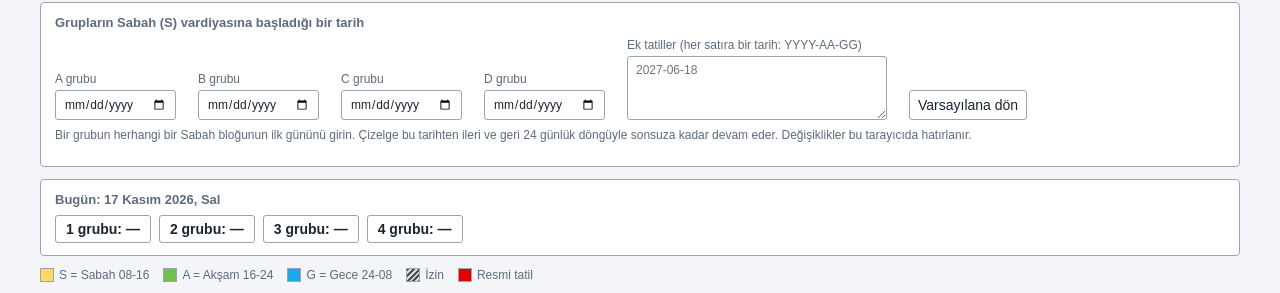
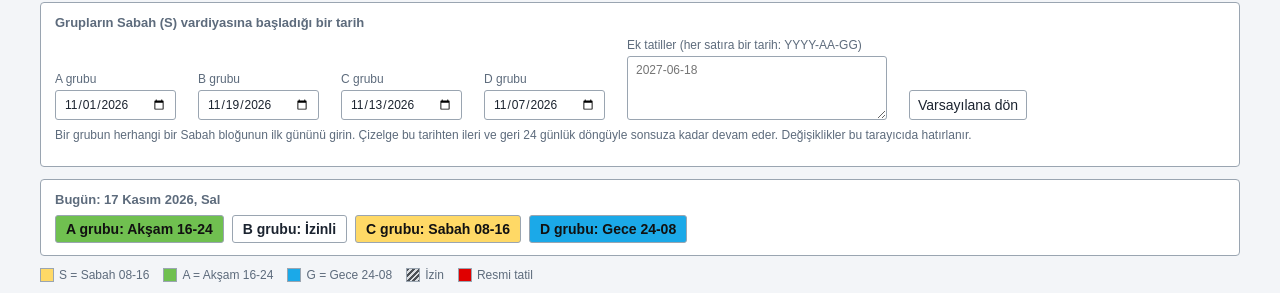
Before and after one commit to vardityatk/vardiya, a plain HTML site: page index.html in a window 1280 px wide. Shown: the part 161-454 px from the top of the page. Drawn offline with Linux system fonts and the light colour scheme.

Commit message:
Update index.html

```diff
--- a/index.html
+++ b/index.html
@@ -84,10 +84,10 @@ td.now,th.now{box-shadow:inset 0 0 0 2px #000}
   <section class="panel noprint">
     <h2>Grupların Sabah (S) vardiyasına başladığı bir tarih</h2>
     <div class="row">
-      <label>A grubu <input type="date" id="g1"></label>
-      <label>B grubu <input type="date" id="g2"></label>
-      <label>C grubu <input type="date" id="g3"></label>
-      <label>D grubu <input type="date" id="g4"></label>
+      <label>A grubu <input type="date" id="gA"></label>
+      <label>B grubu <input type="date" id="gB"></label>
+      <label>C grubu <input type="date" id="gC"></label>
+      <label>D grubu <input type="date" id="gD"></label>
       <label>Ek tatiller (her satıra bir tarih: YYYY-AA-GG)
         <textarea id="custom" placeholder="2027-06-18"></textarea>
       </label>
@@ -116,7 +116,7 @@ td.now,th.now{box-shadow:inset 0 0 0 2px #000}
 <script>
 (function(){
   var PAT = "AAAAAAİİSSSSSSİİGGGGGGİİ";
-  var GROUPS = ["1","2","3","4"];
+  var GROUPS = ["A","B","C","D"];
   var DEFAULTS = {year:2026, nextJan:true, arife:true, custom:"",
     anch:{A:"2026-11-01",B:"2026-11-19",C:"2026-11-13",D:"2026-11-07"}};
   var MONTHS = ["Ocak","Şubat","Mart","Nisan","Mayıs","Haziran","Temmuz","Ağustos","Eylül","Ekim","Kasım","Aralık"];
```
